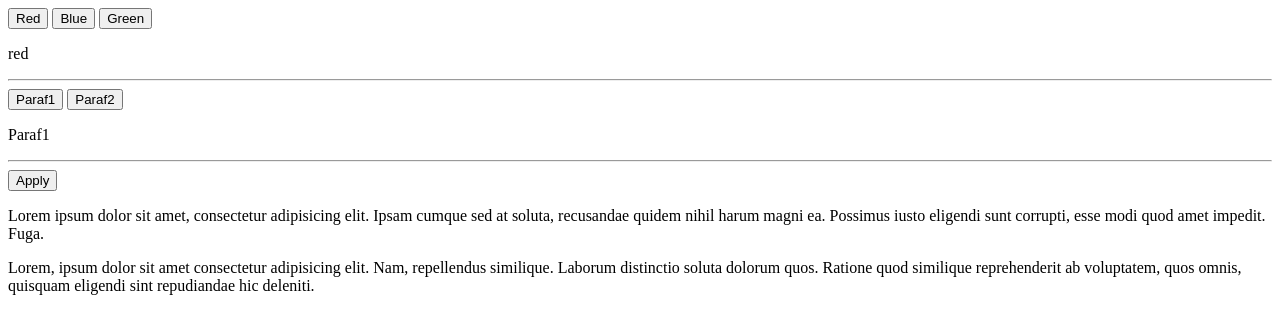
After one commit to VitalRenock/STUDY_Javascript, a PHP site: page /javascript_ajax.php in a window 1280 px wide. The commit adds this page. Shown: the top 334 px of the page. Run offline with PHP 8.4, Linux system fonts and the light colour scheme.

Commit message:
Mini App en js

```diff
--- a/apprendre.php
+++ b/apprendre.php
@@ -29,7 +29,9 @@
             <p>
                 <a href="javascript_bases.php">Les bases du javascript</a><br>
                 <a href="javascript_window.php">L'objet Window du javascript</a><br>
-                <a href="javascript_document.php">L'objet Document du javascript</a>
+                <a href="javascript_document.php">L'objet Document du javascript</a><br>
+                <a href="javascript_event.php">Les events dans javascript</a><br>
+                <a href="javascript_ajax.php">Ajax pour javascript</a><br>
             </p>
         </article>
 
--- a/dbqueries/delete.php
+++ b/dbqueries/delete.php
@@ -17,7 +17,7 @@
                 'css_value' => $_POST['val_CSS']
                 ));
 
-        // Redirection du visiteur vers la page du minichat
+        // Redirection du visiteur vers la page management.php
         header('Location: ../management_db.php');
     }
 ?>
--- a/dbqueries/insertinto.php
+++ b/dbqueries/insertinto.php
@@ -12,7 +12,7 @@
         $result = $myDatabase->prepare($sqlRequest);
         $result->execute(array($_POST['sel_CSS'], $_POST['pro_CSS'], $_POST['val_CSS']));
 
-        // Redirection du visiteur vers la page du minichat
+        // Redirection du visiteur vers la page management.php
         header('Location: ../management_db.php');
     }
 ?>
--- a/includes/head.php
+++ b/includes/head.php
@@ -5,6 +5,7 @@
 <!-- CSS -->
 <link href="css/main.css" rel="stylesheet">
 <link href="css/mainMenu.css" rel="stylesheet">
+<link href="css/custom.css" rel="stylesheet">
 
 <!-- Favicon -->
 <link rel="icon" href="img/favicon.ico">
--- a/includes/php/menu.php
+++ b/includes/php/menu.php
@@ -12,6 +12,9 @@
                 <a href="management_db.php">Management DB</a>
             </li>
             <li>
+                <a href="page_test.php">Page de test</a>
+            </li>
+            <li>
                 <a href="/phpmyadmin">PhpMyAdmin</a>
             </li>
         </ul>
--- /dev/null
+++ b/javascript/demo_js_ajax.js
@@ -0,0 +1,92 @@
+let myParaf1 = document.getElementById('myParaf1');
+let myParaf2= document.getElementById('myParaf2');
+let myParafs = document.getElementsByClassName('myParafs');
+
+let button_red = document.getElementById('button_red');
+let button_blue = document.getElementById('button_blue');
+let button_green = document.getElementById('button_green');
+let selectColorText = document.getElementById('select_color');
+
+let button_paraf1 = document.getElementById('button_paraf1');
+let button_paraf2 = document.getElementById('button_paraf2');
+let selectParafText = document.getElementById('select_paraf');
+
+let button_apply = document.getElementById('button_apply');
+
+let selected_paraf ;
+let selected_color;
+
+button_red.addEventListener('click', function() { ChangeSelectedColor('red'); });
+button_green.addEventListener('click', function() { ChangeSelectedColor('green'); });
+button_blue.addEventListener('click', function() { ChangeSelectedColor('blue'); });
+
+button_paraf1.addEventListener('click', function() { ChangeSelectedParaf(myParaf1); });
+button_paraf2.addEventListener('click', function() { ChangeSelectedParaf(myParaf2); });
+
+button_apply.addEventListener('click', Apply);
+
+ChangeSelectedParaf(myParaf1);
+ChangeSelectedColor('red');
+
+function ChangeSelectedParaf(newParaf) {
+    selected_paraf = newParaf;
+    if (selected_paraf === myParaf1)
+        selectParafText.innerHTML = 'Paraf1';
+    else if (selected_paraf === myParaf2)
+        selectParafText.innerHTML = 'Paraf2';
+}
+function ChangeSelectedColor(newColor) {
+    selected_color = newColor;
+    selectColorText.innerHTML = newColor;
+}
+function Apply() {
+    if (selected_paraf.classList.length > 0) {
+        for (const element of selected_paraf.classList) {
+            selected_paraf.classList.remove(element);
+        }
+    }
+    selected_paraf.classList.add(selected_color);
+}
+
+// myButton.addEventListener('click', MyCustomFunction);
+
+// function MyCustomFunction() {
+//     myParaf.classList.toggle('red');
+// }
+
+
+
+
+// AJAX
+    // Créer l'objet
+        // var httpRequest = new XMLHttpRequest();
+
+    // httpRequest.onreadystatechange = function() {
+    //     if (httpRequest.readyState === 4) {
+    //         document.getElementById('myResponse').innerHTML = httpRequest.responseText;
+    //     }
+    // };
+
+
+    // /** Appelle d'une page du serveur ou Préparer une requête
+    //  * Il y a 3 paramètres à passer la métohe open()
+    //  *      1) Le type de méthode pour l'appel de la page
+    //  *      2) L'url de la page
+    //  *      3) Est-ce qu'on désire faire un appel ASYNCHRONE de la page
+    //  */
+        // httpRequest.open('GET', 'javascript_ajax.php?=city=Laneffe', true);
+
+    // Lancer une requête ?
+        // httpRequest.send();
+
+
+
+// EXEMPLE DE CLASSE
+    // class Book {
+    //     constructor(title, author, pages) {
+    //         this.title = title;
+    //         this.author = author;
+    //         this.pages = pages;
+    //     }
+    // }
+    // let myBook = new Book("L'Histoire de Tao", "Will Alexander", 250);
--- /dev/null
+++ b/javascript_ajax.php
@@ -0,0 +1,52 @@
+<!DOCTYPE html>
+<html lang="en">
+
+    <head>
+
+        <!-- Favicon -->
+        <link rel="icon" href="/img/favicon.ico">
+
+        <!-- CSS -->
+        <style>
+            .red {
+                color: red;
+                transition-duration: 0.5s;
+            }
+
+            .blue {
+                color: blue;
+                transition-duration: 0.5s;
+            }
+
+            .green {
+                color: green;
+                transition-duration: 0.5s;
+            }
+        </style>
+
+        <title>Ajax pour javascript</title>
+
+    </head>
+
+    <body>
+
+        <button name="button_red" type="button" id="button_red">Red</button>
+        <button name="button_blue" type="button" id="button_blue">Blue</button>
+        <button name="button_green" type="button" id="button_green">Green</button>
+        <p id="select_color"></p>
+        <hr>
+        <button name="button_paraf1" type="button" id="button_paraf1">Paraf1</button>
+        <button name="button_paraf2" type="button" id="button_paraf2">Paraf2</button>
+        <p id="select_paraf"></p>
+        <hr>
+        <button name="button_apply" type="button" id="button_apply">Apply</button>
+
+        <p id="myParaf1">Lorem ipsum dolor sit amet, consectetur adipisicing elit. Ipsam cumque sed at soluta, recusandae quidem nihil harum magni ea. Possimus iusto eligendi sunt corrupti, esse modi quod amet impedit. Fuga.</p>
+
+        <p id="myParaf2">Lorem, ipsum dolor sit amet consectetur adipisicing elit. Nam, repellendus similique. Laborum distinctio soluta dolorum quos. Ratione quod similique reprehenderit ab voluptatem, quos omnis, quisquam eligendi sint repudiandae hic deleniti.</p>
+
+        <script type="text/javascript" src="javascript/demo_js_ajax.js"></script>
+
+    </body>
+
+</html>
```
Also changed, not shown: convert_html.php (added, +9 -0 lines), javascript/demo_js_bases.js (+70 -1 lines), javascript/demo_js_event.js (added, +19 -0 lines), javascript_event.php (added, +41 -0 lines), page_test.php (added, +35 -0 lines).
